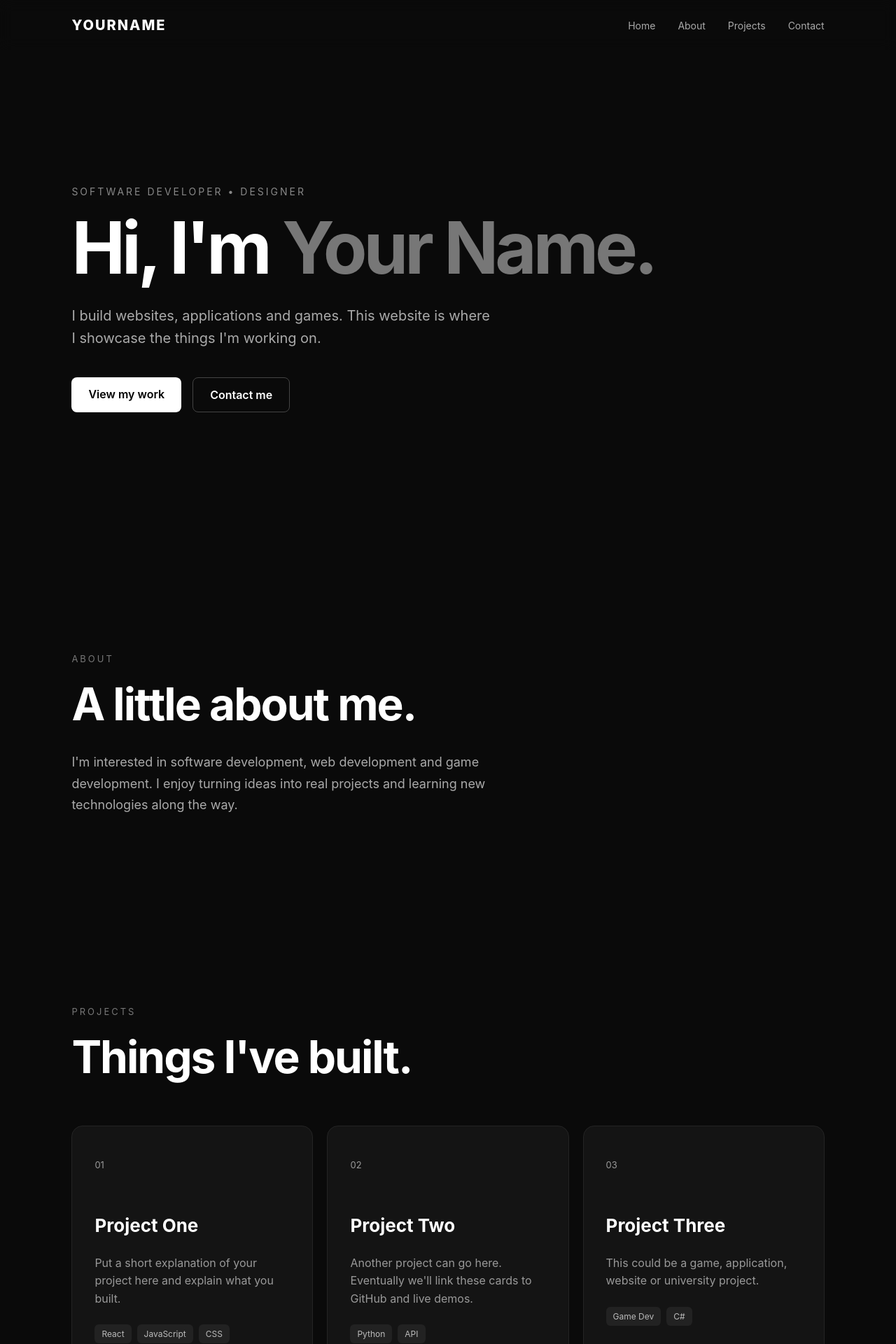
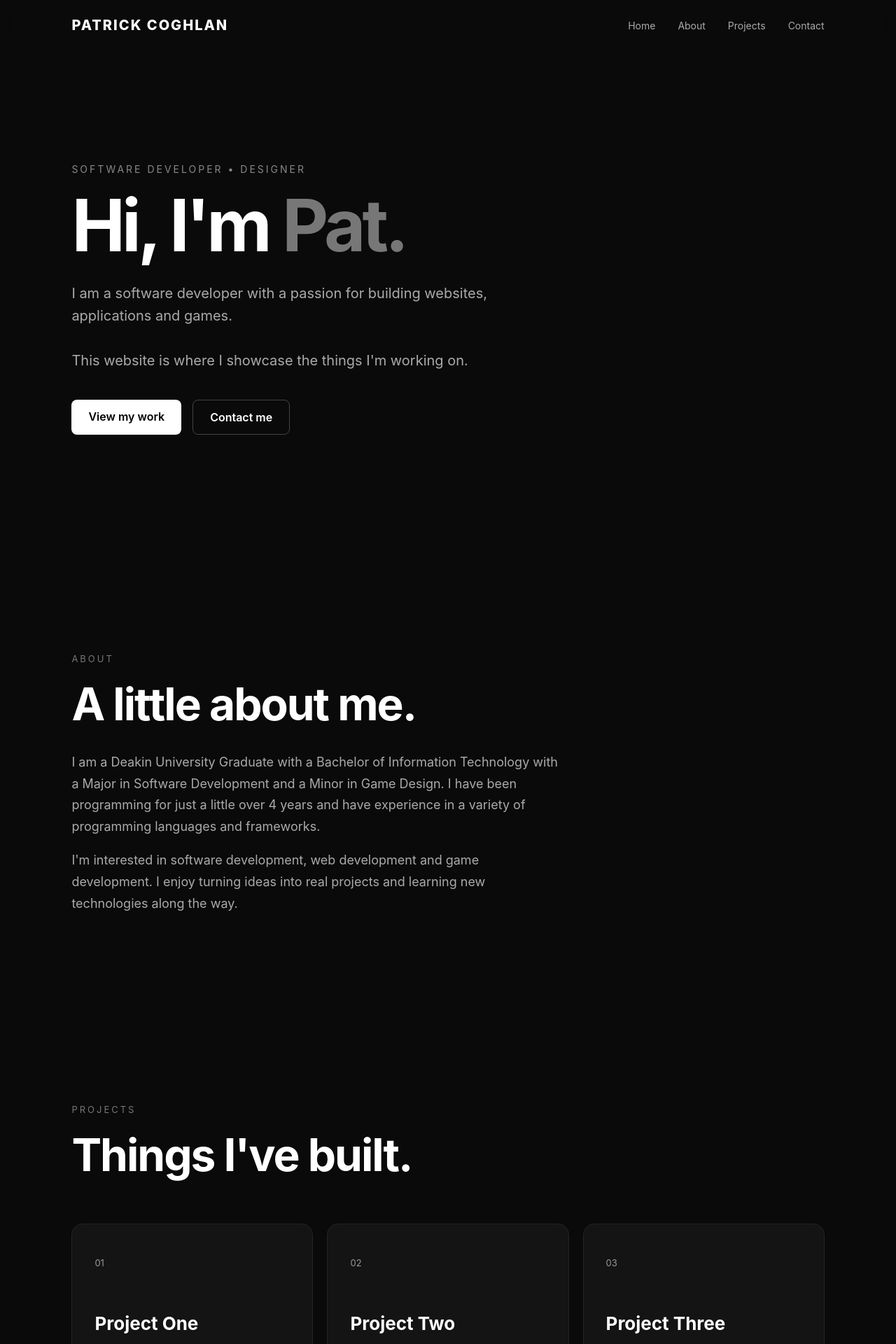
Before and after one commit to patrickcoghlan2212-oss/patrick-portfolio, a React (Vite) app in the folder patrick-portfolio/: page / in a window 1280 px wide. Shown: the top 1920 px of the page at 70% size. Built offline with nearby package versions, Linux system fonts and the light colour scheme.

Commit message:
Personalised portfolio

```diff
--- a/patrick-portfolio/src/App.jsx
+++ b/patrick-portfolio/src/App.jsx
@@ -7,7 +7,7 @@ function App() {
       {/* NAVIGATION BAR */}
       <header className="navbar">
         <div className="logo">
-          YOURNAME
+          PATRICK COGHLAN
         </div>
 
         <nav className="nav-links">
@@ -18,8 +18,6 @@ function App() {
         </nav>
       </header>
 
-
-      {/* HERO / FIRST THING PEOPLE SEE */}
       <main>
 
         <section id="home" className="hero">
@@ -31,13 +29,15 @@ function App() {
             </p>
 
             <h1>
-              Hi, I'm <span>Your Name.</span>
+              Hi, I'm <span>Pat.</span>
             </h1>
 
             <p className="hero-description">
-              I build websites, applications and games.
-              This website is where I showcase the things
-              I'm working on.
+              I am a software developer with a passion for building websites, applications and games.
+            </p>
+
+            <p className="hero-description">
+              This website is where I showcase the things I'm working on.
             </p>
 
             <div className="hero-buttons">
@@ -75,6 +75,14 @@ function App() {
           </h2>
 
           <p className="section-description">
+            I am a Deakin University Graduate with a
+            Bachelor of Information Technology with a
+            Major in Software Development and a Minor in
+            Game Design. I have been programming for just a little over 4 years and have experience in a
+            variety of programming languages and frameworks.
+          </p>
+
+          <p className="section-description">
             I'm interested in software development,
             web development and game development.
             I enjoy turning ideas into real projects
@@ -108,8 +116,7 @@ function App() {
               </h3>
 
               <p>
-                Put a short explanation of your project
-                here and explain what you built.
+                Project one Placeholder text.
               </p>
 
               <div className="project-tags">
@@ -132,9 +139,7 @@ function App() {
               </h3>
 
               <p>
-                Another project can go here. Eventually
-                we'll link these cards to GitHub and
-                live demos.
+                Project two Placeholder text.
               </p>
 
               <div className="project-tags">
@@ -156,8 +161,7 @@ function App() {
               </h3>
 
               <p>
-                This could be a game, application,
-                website or university project.
+                Project three Placeholder text.
               </p>
 
               <div className="project-tags">
@@ -189,7 +193,7 @@ function App() {
 
           <a
             className="button primary-button"
-            href="mailto:your@email.com"
+            href="mailto:patrickcoghlan2212@gmail.com"
           >
             Email me
           </a>
@@ -203,7 +207,7 @@ function App() {
       <footer className="footer">
 
         <p>
-          © 2026 Your Name
+          © 2026 Patrick Coghlan. All rights reserved.
         </p>
 
         <p>
```
